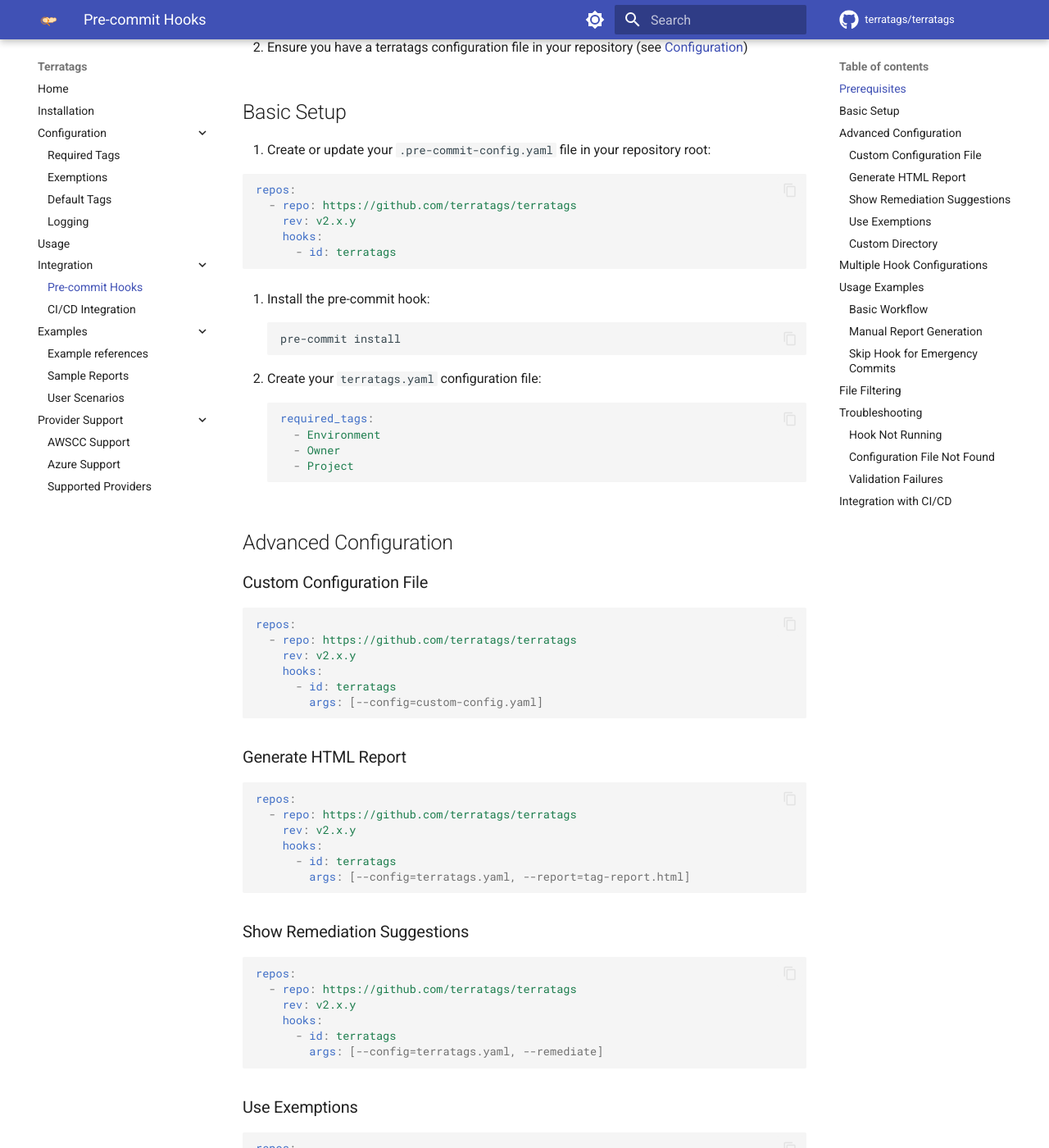
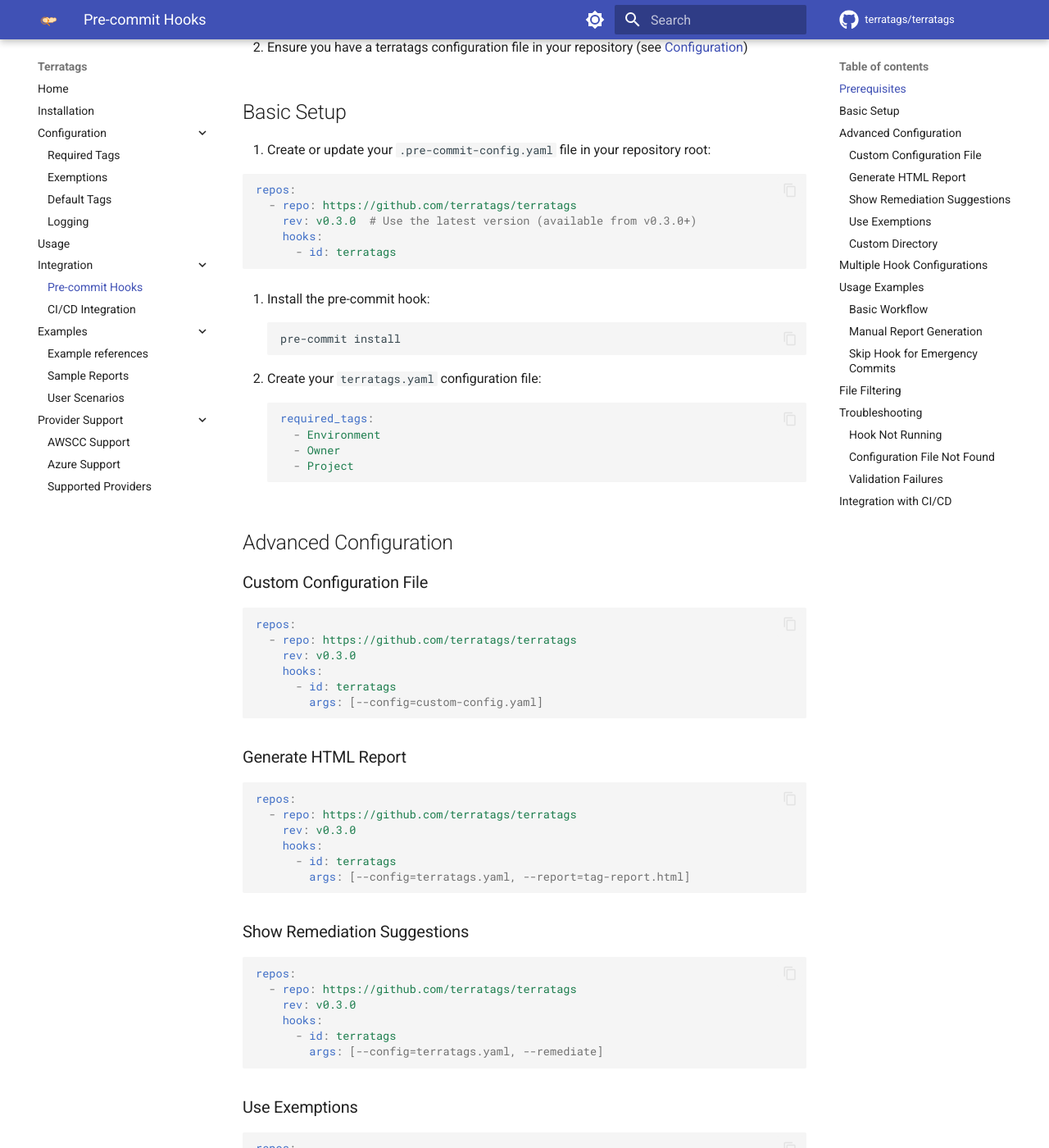
Before and after one commit to terratags/terratags, an MkDocs documentation site: the page built from docs/pre-commit.md, in a window 1280 px wide and 1400 px high, scrolled down 382 px. Shown: the whole window at 82% size. Built offline with MkDocs 1.6.1 and Material for MkDocs 9.7.7, drawn with Linux system fonts in a browser that asks for light colours; comment, search, counter and statistics services are not loaded; some of the changed text lies outside the part shown.

Commit message:
fix: docs reference to pre-commit versions

````diff
--- a/docs/pre-commit.md
+++ b/docs/pre-commit.md
@@ -9,7 +9,7 @@ Terratags can be integrated with [pre-commit](https://pre-commit.com/) to automa
    pip install pre-commit
    ```
 
-2. Ensure you have a terratags configuration file in your repository (see [Configuration](../README.md#configuration))
+2. Ensure you have a terratags configuration file in your repository (see [Configuration](../README.md#required-tags-configuration))
 
 ## Basic Setup
 
@@ -18,7 +18,7 @@ Terratags can be integrated with [pre-commit](https://pre-commit.com/) to automa
    ```yaml
    repos:
      - repo: https://github.com/terratags/terratags
-       rev: v2.x.y
+       rev: v0.3.0  # Use the latest version (available from v0.3.0+)
        hooks:
          - id: terratags
    ```
@@ -43,7 +43,7 @@ Terratags can be integrated with [pre-commit](https://pre-commit.com/) to automa
 ```yaml
 repos:
   - repo: https://github.com/terratags/terratags
-    rev: v2.x.y
+    rev: v0.3.0
     hooks:
       - id: terratags
         args: [--config=custom-config.yaml]
@@ -54,7 +54,7 @@ repos:
 ```yaml
 repos:
   - repo: https://github.com/terratags/terratags
-    rev: v2.x.y
+    rev: v0.3.0
     hooks:
       - id: terratags
         args: [--config=terratags.yaml, --report=tag-report.html]
@@ -67,7 +67,7 @@ repos:
 ```yaml
 repos:
   - repo: https://github.com/terratags/terratags
-    rev: v2.x.y
+    rev: v0.3.0
     hooks:
       - id: terratags
         args: [--config=terratags.yaml, --remediate]
@@ -78,7 +78,7 @@ repos:
 ```yaml
 repos:
   - repo: https://github.com/terratags/terratags
-    rev: v2.x.y
+    rev: v0.3.0
     hooks:
       - id: terratags
         args: [--config=terratags.yaml, --exemptions=exemptions.yaml]
@@ -89,7 +89,7 @@ repos:
 ```yaml
 repos:
   - repo: https://github.com/terratags/terratags
-    rev: v2.x.y
+    rev: v0.3.0
     hooks:
       - id: terratags
         args: [--config=terratags.yaml, --dir=./infrastructure]
@@ -102,7 +102,7 @@ You can define multiple hooks for different purposes:
 ```yaml
 repos:
   - repo: https://github.com/terratags/terratags
-    rev: v2.x.y
+    rev: v0.3.0
     hooks:
       # Basic validation on every commit
       - id: terratags
````
Also changed, not shown: README.md (+3 -3 lines).
